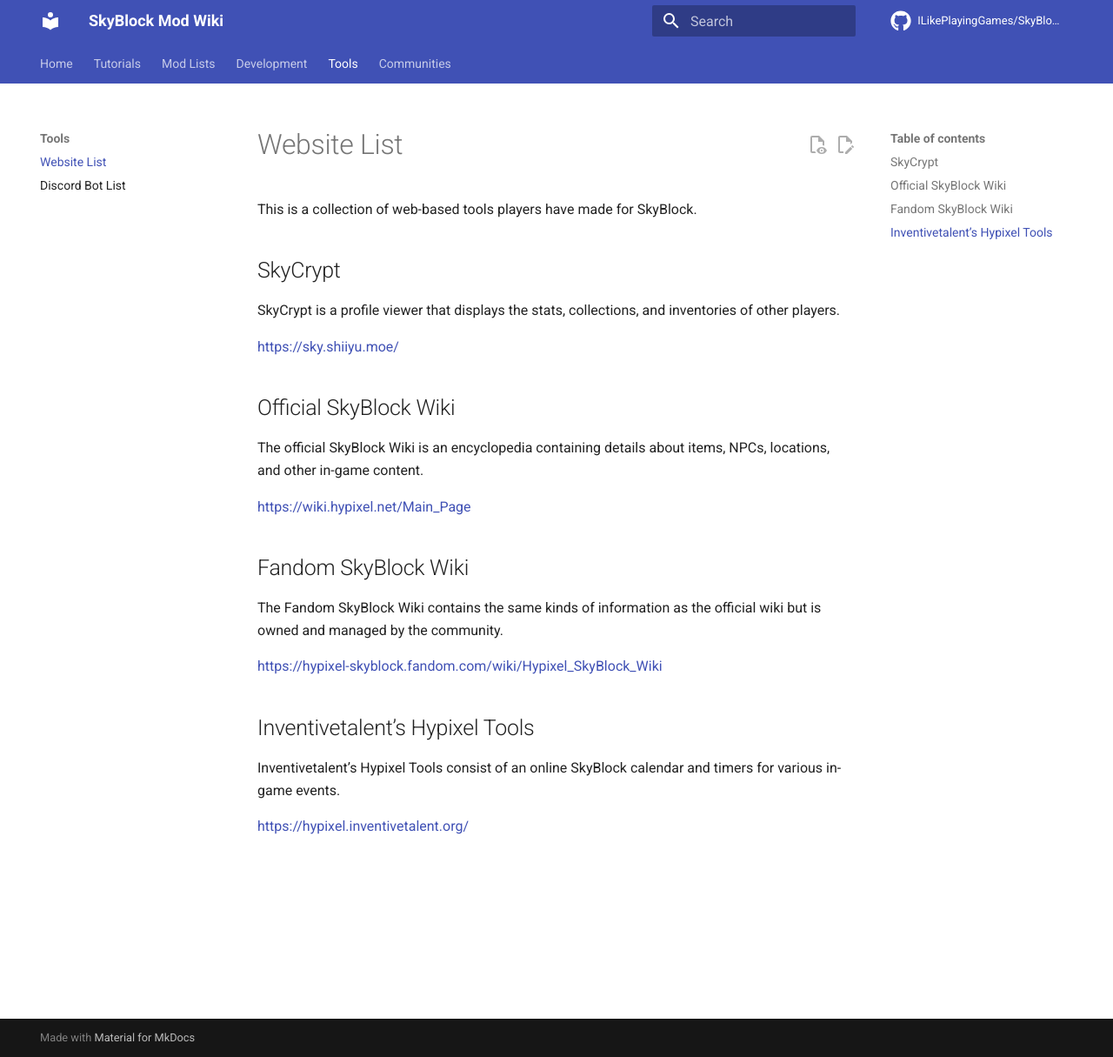
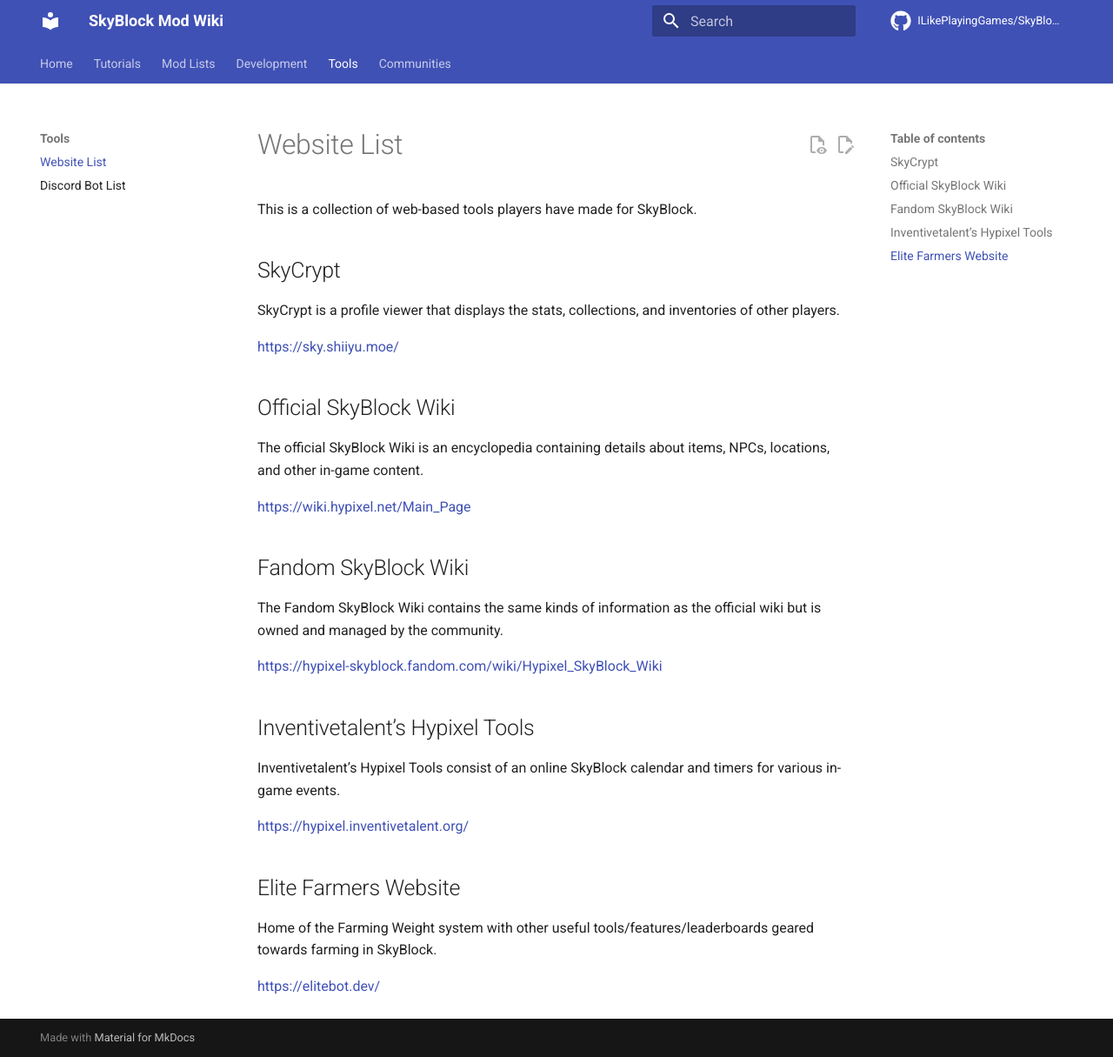
Before and after one commit to ModMalwareInvestigation/SkyBlockModWiki, an MkDocs documentation site: the page built from docs/tools/website-list.md, in a window 1280 px wide and 1215 px high. Shown: the whole window at 87% size. Built offline with MkDocs 1.6.1 and Material for MkDocs 9.7.7, drawn with Linux system fonts in a browser that asks for light colours; comment, search, counter and statistics services are not loaded.

Commit message:
Add elitebot.dev Website

```diff
--- a/docs/tools/website-list.md
+++ b/docs/tools/website-list.md
@@ -20,3 +20,8 @@
 Inventivetalent’s Hypixel Tools consist of an online SkyBlock calendar and timers for various in-game events.
 
 https://hypixel.inventivetalent.org/
+
+## Elite Farmers Website
+Home of the Farming Weight system with other useful tools/features/leaderboards geared towards farming in SkyBlock.
+
+https://elitebot.dev/
```
